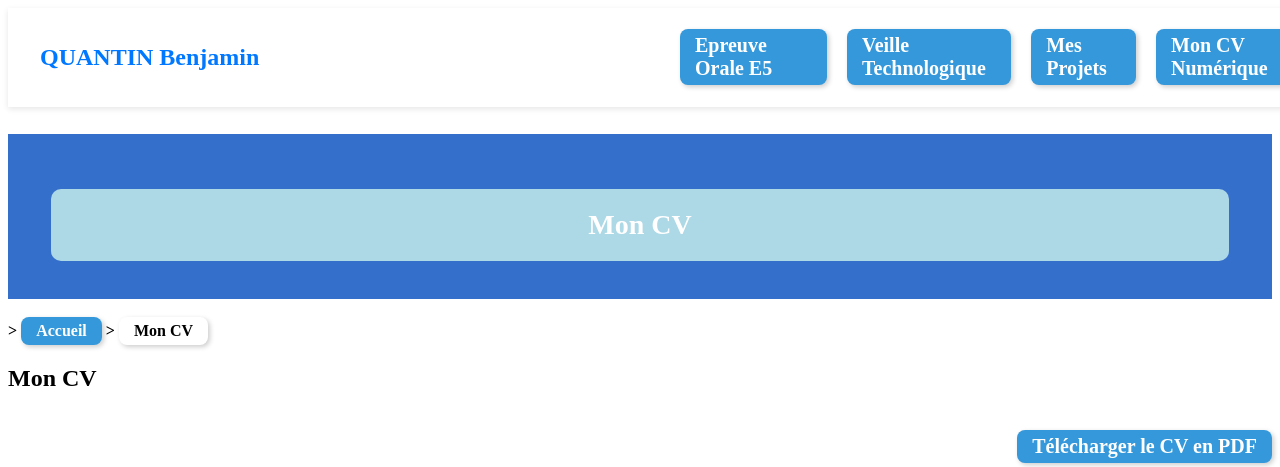
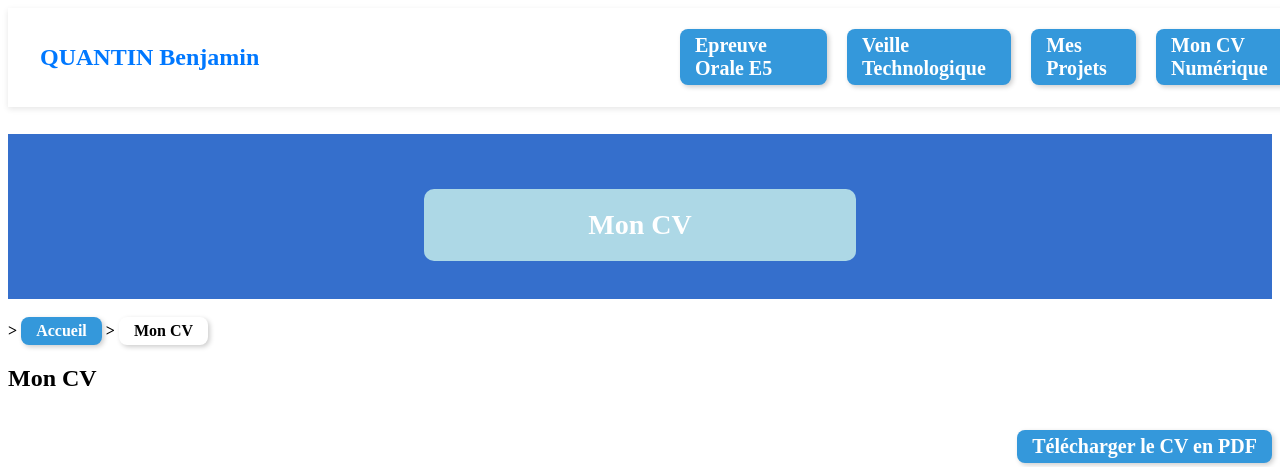
Before and after one commit to Benjamin-666/portfolio, a PHP site: page /cv.html in a window 1280 px wide. Shown: the top 467 px of the page. Run offline with PHP 8.4, Linux system fonts and the light colour scheme.

Commit message:
Update Portfolio.css

```diff
--- a/Portfolio.css
+++ b/Portfolio.css
@@ -409,7 +409,7 @@ nav ol {
 }
 
 h1 {
-      max-width: 90%;      /* 👉 MODIF : largeur adaptée automatiquement */
+      max-width: 31%;      /* 👉 MODIF : largeur adaptée automatiquement */
       width: auto;         /* 👉 MODIF : laisse le navigateur adapter */
       margin: 20px auto;            /* centre horizontalement */
       background-color: lightblue;  /* couleur de fond */
@@ -421,7 +421,7 @@ h1 {
     }
 
 h3 {
-      max-width: 90%;      /* 👉 MODIF : largeur adaptée automatiquement */
+      max-width: 31%;      /* 👉 MODIF : largeur adaptée automatiquement */
       width: auto;         /* 👉 MODIF : laisse le navigateur adapter */
       margin: 20px auto;            /* centre horizontalement */
       background-color: lightblue;  /* couleur de fond */
```
